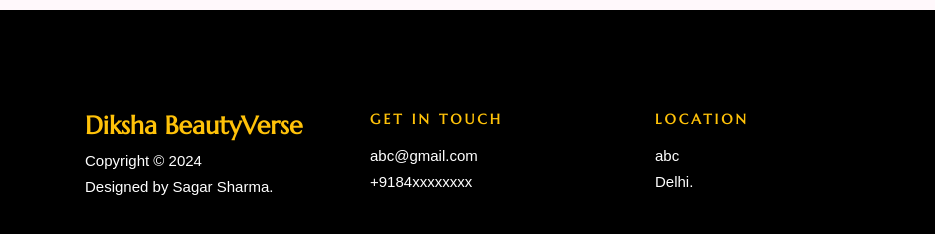
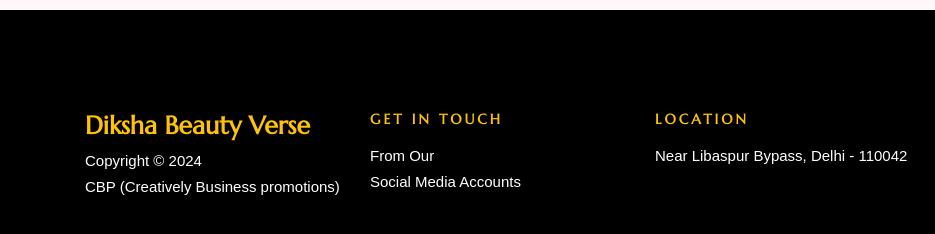
Before and after one commit to Sssagar2306/dbeautyv, a plain HTML site: page index.html in a window 1280 px wide. Shown: the part 6750-6984 px from the top of the page, 0-935 px from the left. Drawn offline with Linux system fonts and the light colour scheme; a web font is replaced by a local one.

Commit message:
Update index.html

```diff
--- a/index.html
+++ b/index.html
@@ -608,23 +608,23 @@
 				<div class="row">
 					<div class="col-lg-3 col-md-6 footer-item">
 						<div class="footer-logo-box">
-							<h5>Diksha BeautyVerse</h5>
+							<h5>Diksha Beauty Verse</h5>
 							<p>Copyright &copy; 2024</p>
-							<p>Designed by Sagar Sharma.</p>
+							<p>CBP (Creatively Business promotions) </p>
 						</div>
 					</div>
 					<div class="col-lg-3 col-md-6 footer-item">
 						<div class="footer-content-box">
 							<h5>GET IN TOUCH</h5>
-							<p>abc@gmail.com</p>
-							<p>+9184xxxxxxxx</p>
+							<p> From Our </p>
+							<p>  Social Media Accounts </p>
 						</div>
 					</div>
 					<div class="col-lg-3 col-md-6 footer-item">
 						<div class="footer-content-box">
 							<h5>LOCATION</h5>
-							<p>abc</p>
-							<p>Delhi.</p>
+							<p>Near Libaspur Bypass, Delhi - 110042</p>
+
 						</div>
 					</div>
 					<div class="col-lg-3 col-md-6 footer-item">
```
